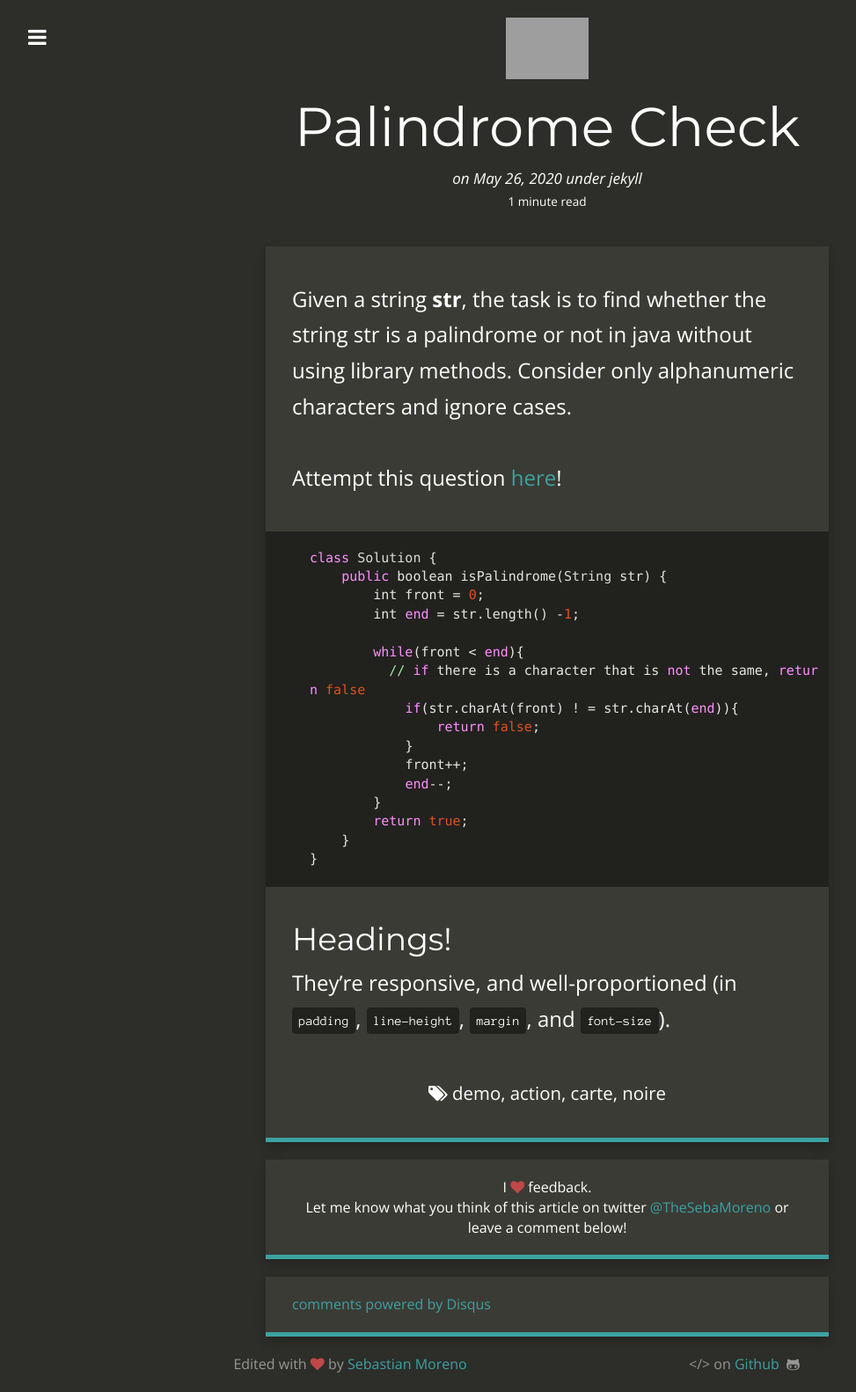
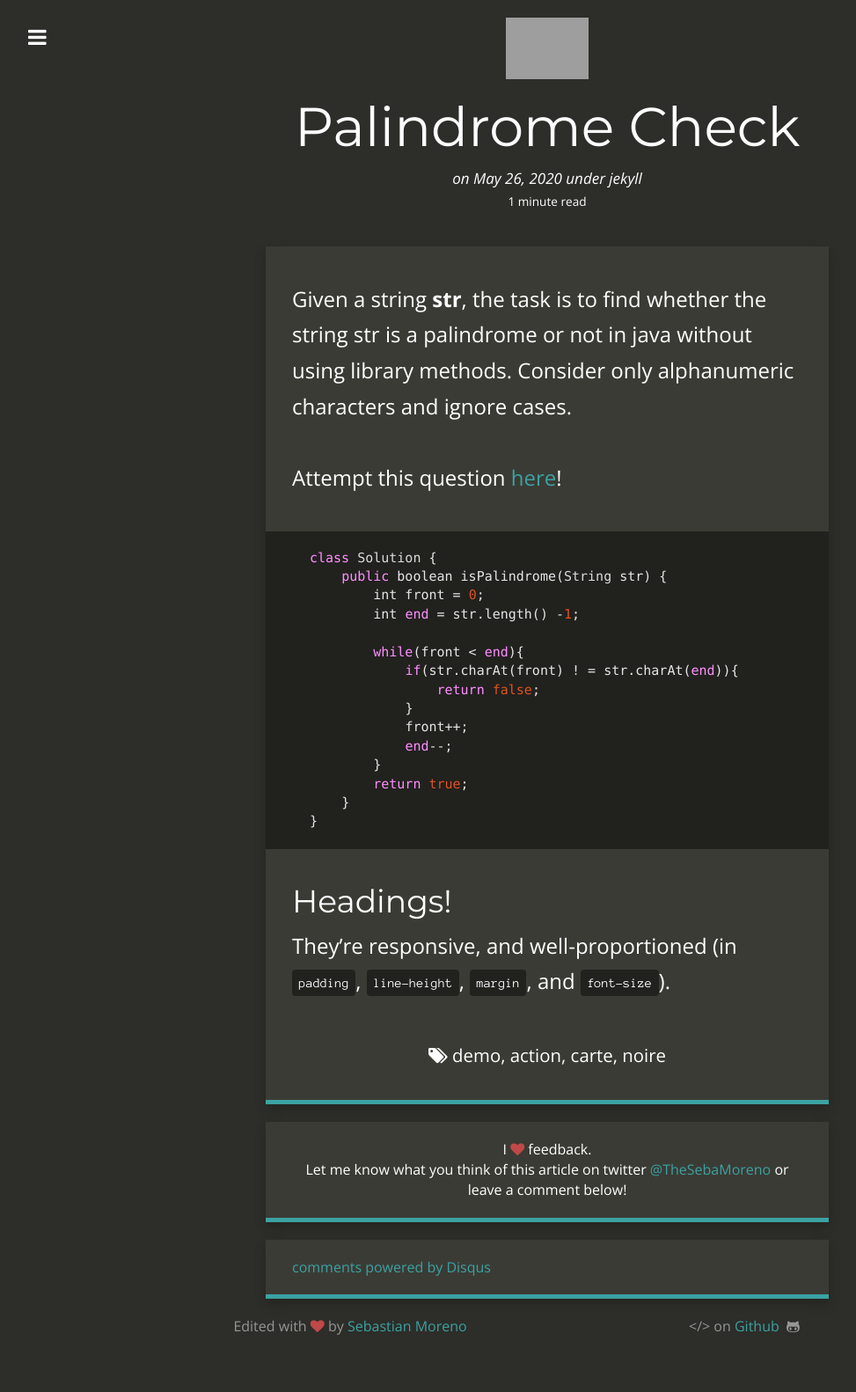
Before and after one commit to sebastian-exe/personal-website, a Jekyll site: the page built from _posts/2020-05-26-palindrome-check.md, in a window 1280 px wide. Shown: the whole page at 88% size, without its empty margins (18-991 px from the left). Built offline with Jekyll 4.4.1, drawn with Linux system fonts in a browser that asks for light colours; nearby versions of some CDN libraries; comment, search, counter and statistics services are not loaded; after the commit the page ends 1539 px from its top, so only the background shows below that; grey boxes are pictures that could not be loaded.

Commit message:
Update 2020-05-26-palindrome-check.md

```diff
--- a/_posts/2020-05-26-palindrome-check.md
+++ b/_posts/2020-05-26-palindrome-check.md
@@ -26,7 +26,6 @@ class Solution {
         int end = str.length() -1;
 
         while(front < end){
-          // if there is a character that is not the same, return false
             if(str.charAt(front) ! = str.charAt(end)){
                 return false;
             }
```
